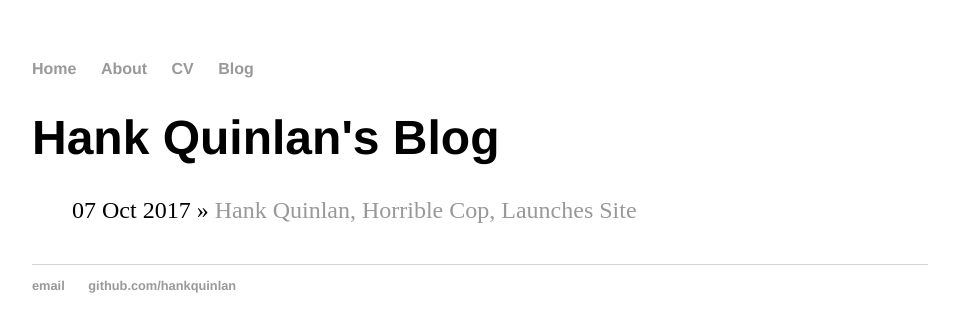
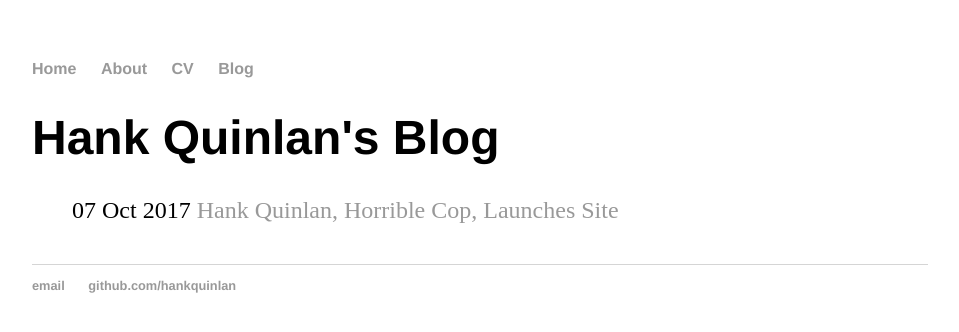
Before and after one commit to tomatrow/tomatrow.github.io, a Jekyll site: the page built from blog/index.html, in a window 1280 px wide. Shown: the top 332 px of the page, without its empty margins (160-1119 px from the left). Built offline with Jekyll 4.4.1, drawn with Linux system fonts in a browser that asks for light colours.

Commit message:
I think I removed an errant unicode character.

```diff
--- a/blog/index.html
+++ b/blog/index.html
@@ -6,6 +6,9 @@ title: Hank Quinlan's Blog
     <ul class="posts">
 
       {% for post in site.posts %}
-        <li><span>{{ post.date | date_to_string }}</span> » <a href="{{ post.url }}" title="{{ post.title }}">{{ post.title }}</a></li>
+        <li>
+            <span>{{ post.date | date_to_string }}</span>
+            <a href="{{ post.url }}" title="{{ post.title }}">{{ post.title }}</a>
+        </li>
       {% endfor %}
     </ul>
```
